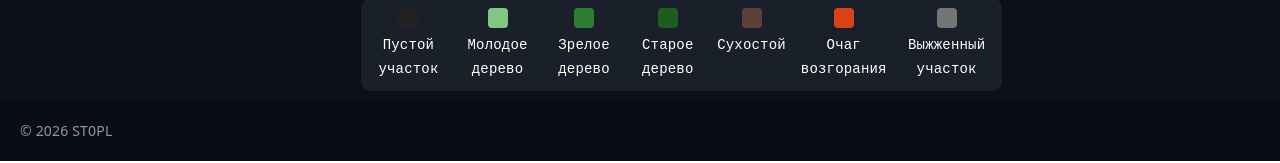
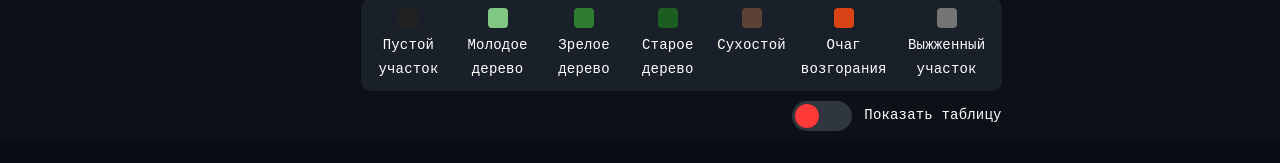
Before and after one commit to ST0PL/Forest-Fire-Simulator, a React (Vite) app: page / in a window 1280 px wide. Shown: the part 786-949 px from the top of the page. Built offline with nearby package versions, Linux system fonts and the light colour scheme.

Commit message:
Создание сводной таблицы данных элементов сетки симуляции

```diff
--- a/src/App.jsx
+++ b/src/App.jsx
@@ -14,6 +14,7 @@ import PropertiesBlock from './Components/properties-block';
 import StatisticBlock from './Components/statistic-block';
 import EnvironmentIndicators from './Components/env-indicators';
 import SettingsPanel from './Components/settings-panel';
+import DataTable from './Components/data-table'
 
 
 export default function App() {
@@ -87,6 +88,8 @@ export default function App() {
                       refreshHandler={refreshGrid} />
         <Help />
 
+        <DataTable cells={forestRef.current.cells} />
+
       </div>
 
 
--- /dev/null
+++ b/src/Components/data-table/data-table.jsx
@@ -0,0 +1,121 @@
+import React, { useState, useMemo, memo } from 'react';
+import { COLORS, STATE_NAMES, STATES } from '../../cfg/constants';
+import styles from './data-table.module.css';
+import ToggleButton from '../toggle-button/toggle-button';
+
+
+// выделение отдельного компонента TableRow для кэширования строк таблицы
+
+function TableRow({ cell }) {
+    return (
+        <div className={styles.row} role="row">
+            <div>{`${cell.x}:${cell.y}`}</div>
+            <div>{STATE_NAMES[cell.state]}</div>
+            <div>{cell.age}</div>
+            <div>{cell.moisture}</div>
+            <div>{cell.recoveryTicks}</div>
+            <div>{cell.stress}</div>
+        </div>
+    );
+}
+
+
+// кэширование компонета строки таблицы
+
+const CachedTableRow = memo(TableRow);
+
+
+// выделение отдельного закрытого компонента Table для полного уничтожения всех его составляющих (коллекции, лямбды) при скрытии
+
+function Table({ cells }) {
+    const [sortConfig, setSortConfig] = useState({ key: null, direction: 'asc' });
+
+    const handleSort = (key) => {
+        let direction = 'asc';
+        if (sortConfig.key === key && sortConfig.direction === 'asc') {
+            direction = 'desc';
+        }
+        setSortConfig({ key, direction });
+    };
+
+    const flatCells = useMemo(() => {
+        return cells.flatMap(cell => cell);
+    }, [cells]);
+
+
+    // сортировка массива только если таблица открыта и изменились данные
+    const sortedCells = useMemo(() => {
+        if (!sortConfig.key) return flatCells;
+
+        return [...flatCells].sort((a, b) => {
+            let valueA, valueB;
+
+            if (sortConfig.key === 'coords') {
+                valueA = a.x * 10000 + a.y;
+                valueB = b.x * 10000 + b.y;
+            }
+            else {
+                valueA = a[sortConfig.key];
+                valueB = b[sortConfig.key];
+            }
+
+            if (valueA < valueB) return sortConfig.direction === 'asc' ? -1 : 1;
+            if (valueA > valueB) return sortConfig.direction === 'asc' ? 1 : -1;
+            return 0;
+        });
+    }, [flatCells, sortConfig]);
+
+
+    const getArrow = (key) => {
+        if (sortConfig.key !== key) return '';
+        return sortConfig.direction === 'asc' ? ' ↑' : ' ↓';
+    };
+
+    return (
+            <div className={styles.tableContainer} role="table">
+                <div className={styles.thead} role="rowgroup">
+                    <div className={styles.row} role="row">
+                        <div role="columnheader" className={styles.th} onClick={() => handleSort('coords')}>
+                            Координаты{getArrow('coords')}
+                        </div>
+                        <div role="columnheader" className={styles.th} onClick={() => handleSort('state')}>
+                            Состояние{getArrow('state')}
+                        </div>
+                        <div role="columnheader" className={styles.th} onClick={() => handleSort('age')}>
+                            Возраст{getArrow('age')}
+                        </div>
+                        <div role="columnheader" className={styles.th} onClick={() => handleSort('moisture')}>
+                            Влажность{getArrow('moisture')}
+                        </div>
+                        <div role="columnheader" className={styles.th} onClick={() => handleSort('recoveryTicks')}>
+                            Восстановление (тик){getArrow('recoveryTicks')}
+                        </div>
+                        <div role="columnheader" className={styles.th} onClick={() => handleSort('stress')}>
+                            Стресс{getArrow('stress')}
+                        </div>
+                    </div>
+                </div>
+
+                <div role="rowgroup">
+                    {sortedCells.map(cell => (
+                        <CachedTableRow key={`${cell.x}-${cell.y}`}
+                                        cell={cell}/>
+                    ))}
+                </div>
+            </div>
+    );
+}
+
+export default function DataTable({ cells }) {
+    const [isTableActive, setTableActive] = useState(false);
+
+    return (
+        <div className={styles.container}>
+            <ToggleButton label='Показать таблицу'
+                          checked={isTableActive}
+                          onChange={() => setTableActive(!isTableActive)}
+                          style={ { fontSize: '14px' } } />
+            {isTableActive ? <Table cells={cells} /> : null}
+        </div>
+    );
+}
--- /dev/null
+++ b/src/Components/data-table/data-table.module.css
@@ -0,0 +1,48 @@
+.container {
+    display: flex;
+    flex-direction: column;
+    gap: 10px;
+    width: 100%;
+}
+
+.container > *:first-child {
+    align-self: flex-end;
+}
+
+.tableContainer {
+    background-color: #151b23;
+    border-radius: 10px;
+    max-height: 300px;
+    overflow-y: auto;
+    position: relative;
+    font-size: 14px;
+}
+
+.row {
+    display: grid;
+    grid-template-columns: repeat(6, 1fr);
+    width: 100%;
+    align-items: center;
+}
+
+.row > div {
+    padding: 5px;
+    color: #ffffff;
+}
+
+.thead {
+    position: sticky;
+    top: 0;
+    z-index: 1;
+    background-color: #19202a;
+    font-weight: bold;
+}
+
+.th {
+    cursor: pointer;
+    user-select: none;
+}
+
+.th:hover {
+    background-color: #21262d;
+}
--- /dev/null
+++ b/src/Components/data-table/index.js
@@ -0,0 +1 @@
+export { default } from './data-table';
--- /dev/null
+++ b/src/Components/toggle-button/index.js
@@ -0,0 +1 @@
+export { default } from './checkbox';
--- /dev/null
+++ b/src/Components/toggle-button/toggle-button.jsx
@@ -0,0 +1,13 @@
+import styles from './toggle-button.module.css';
+
+export default function ToggleButton( { label, checked, onChange, style, width, height } ) {
+    return (
+        <label className={styles.toggleButton} style={style}>
+            <input type="checkbox"
+                   checked={checked}
+                   onChange={onChange}
+                   style={{ '--w': width, '--h': height }} />
+            <span>{label}</span>
+        </label>
+    );
+}
--- /dev/null
+++ b/src/Components/toggle-button/toggle-button.module.css
@@ -0,0 +1,58 @@
+.toggleButton {
+    display: inline-flex;
+    align-items: center;
+    gap: 12px;
+    cursor: pointer;
+    user-select: none;
+}
+
+.toggleButton input[type='checkbox'] {
+    /* размеры по умолчанию */
+    --w: 60px;
+    --h: 30px;
+    --gap: 3px;
+
+    position: relative;
+    display: inline-block;
+    width: var(--w);
+    height: var(--h);
+    margin: 0;
+    background: #30363d;
+    border-radius: 30px;
+    outline: none;
+    cursor: pointer;
+    -webkit-appearance: none;
+    -moz-appearance: none;
+    appearance: none;
+}
+
+.toggleButton input[type='checkbox']::after {
+    content: "";
+    display: inline-block;
+    position: absolute;
+
+    top: var(--gap);
+    /* изначально круглешок прижат к левому краю */
+    left: var(--gap);
+
+    height: calc(100% - (var(--gap) * 2));
+    aspect-ratio: 1 / 1;
+    background-color: rgb(255, 56, 56);
+    border-radius: 50%;
+    /* анимируем свойства left и transform одновременно */
+    transition: left 0.2s cubic-bezier(0.4, 0, 0.2, 1), transform 0.2s cubic-bezier(0.4, 0, 0.2, 1), background-color 0.2s;
+}
+
+.toggleButton input[type='checkbox']:checked::after {
+    /* перемещение круглешка к самому правому краю элемента input */
+    left: 100%;
+
+    /* свигаем кружок назад на свою собственную ширину и вычитаем зазор */
+    transform: translateX(calc(-100% - var(--gap)));
+
+    background-color: #58a6ff;
+}
+
+.toggleButton input[type='checkbox']:checked {
+    background: #21262d;
+}
```
